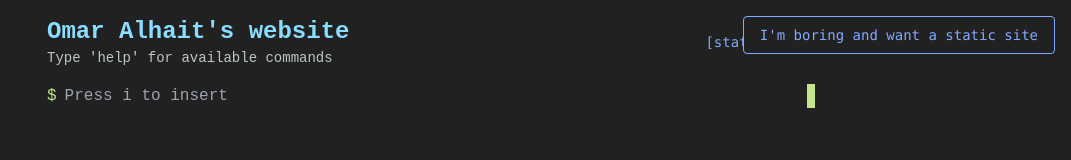
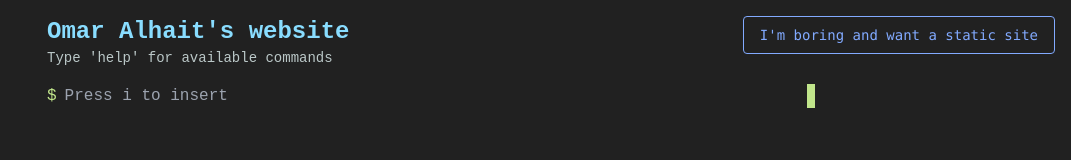
Before and after one commit to oalhait/website, a Next.js app: page / in a window 1280 px wide. Shown: the top 160 px of the page, without its empty margins (209-1280 px from the left). Built offline with nearby package versions, Linux system fonts and the light colour scheme; a small style sheet from the web is missing.

Commit message:
took out static view duplicated button

```diff
--- a/src/components/terminal.tsx
+++ b/src/components/terminal.tsx
@@ -9,10 +9,10 @@ interface Command {
 }
 
 interface TerminalProps {
-  onToggleView: () => void;
+  onToggleView?: () => void;
 }
 
-export default function Terminal({ onToggleView }: TerminalProps) {
+export default function Terminal({}: TerminalProps) {
   const [input, setInput] = useState("");
   const [commands, setCommands] = useState<Command[]>([]);
   const [mode, setMode] = useState<"normal" | "insert">("normal");
@@ -123,12 +123,6 @@ export default function Terminal({ onToggleView }: TerminalProps) {
               Type &apos;help&apos; for available commands
             </p>
           </div>
-          <button
-            onClick={onToggleView}
-            className="text-[#82AAFF] hover:text-[#C3E88D] transition-colors text-sm font-mono"
-          >
-            [static view]
-          </button>
         </div>
 
         {commands.map((cmd, i) => (
```
